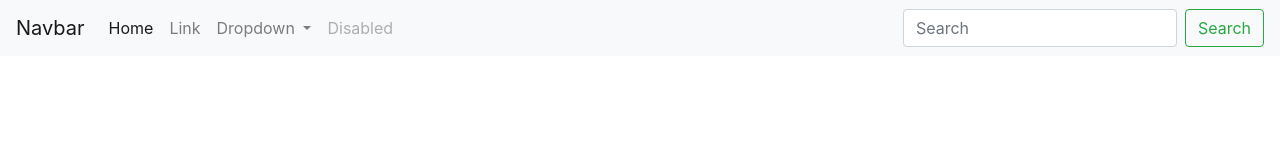
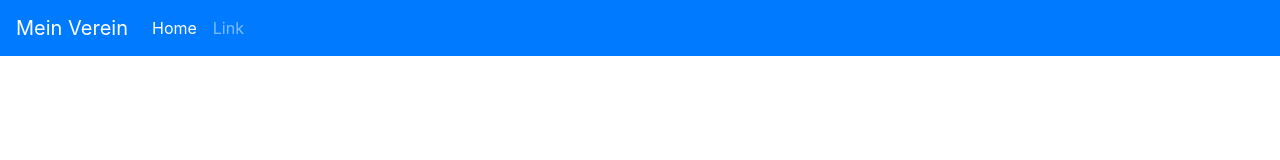
Before and after one commit to OTRAYtech/OTRAYtech.github.io, a plain HTML site: page index.html in a window 1280 px wide. Drawn offline with nearby package versions, Linux system fonts and the light colour scheme.

Commit message:
Update index.html

```diff
--- a/index.html
+++ b/index.html
@@ -9,8 +9,8 @@
     <!-- Bootstrap CSS -->
     <link rel="stylesheet" href="https://stackpath.bootstrapcdn.com/bootstrap/4.5.0/css/bootstrap.min.css" integrity="sha384-9aIt2nRpC12Uk9gS9baDl411NQApFmC26EwAOH8WgZl5MYYxFfc+NcPb1dKGj7Sk" crossorigin="anonymous">
   </head>
-    <nav class="navbar navbar-expand-lg navbar-light bg-light">
-        <a class="navbar-brand" href="#">Navbar</a>
+    <nav class="navbar navbar-expand-lg navbar navbar-dark bg-primary">
+        <a class="navbar-brand" href="#">Mein Verein</a>
         <button class="navbar-toggler" type="button" data-toggle="collapse" data-target="#navbarSupportedContent" aria-controls="navbarSupportedContent" aria-expanded="false" aria-label="Toggle navigation">
           <span class="navbar-toggler-icon"></span>
         </button>
@@ -23,25 +23,7 @@
             <li class="nav-item">
               <a class="nav-link" href="#">Link</a>
             </li>
-            <li class="nav-item dropdown">
-              <a class="nav-link dropdown-toggle" href="#" id="navbarDropdown" role="button" data-toggle="dropdown" aria-haspopup="true" aria-expanded="false">
-                Dropdown
-              </a>
-              <div class="dropdown-menu" aria-labelledby="navbarDropdown">
-                <a class="dropdown-item" href="#">Action</a>
-                <a class="dropdown-item" href="#">Another action</a>
-                <div class="dropdown-divider"></div>
-                <a class="dropdown-item" href="#">Something else here</a>
-              </div>
-            </li>
-            <li class="nav-item">
-              <a class="nav-link disabled" href="#" tabindex="-1" aria-disabled="true">Disabled</a>
-            </li>
           </ul>
-          <form class="form-inline my-2 my-lg-0">
-            <input class="form-control mr-sm-2" type="search" placeholder="Search" aria-label="Search">
-            <button class="btn btn-outline-success my-2 my-sm-0" type="submit">Search</button>
-          </form>
         </div>
       </nav>
 
```
